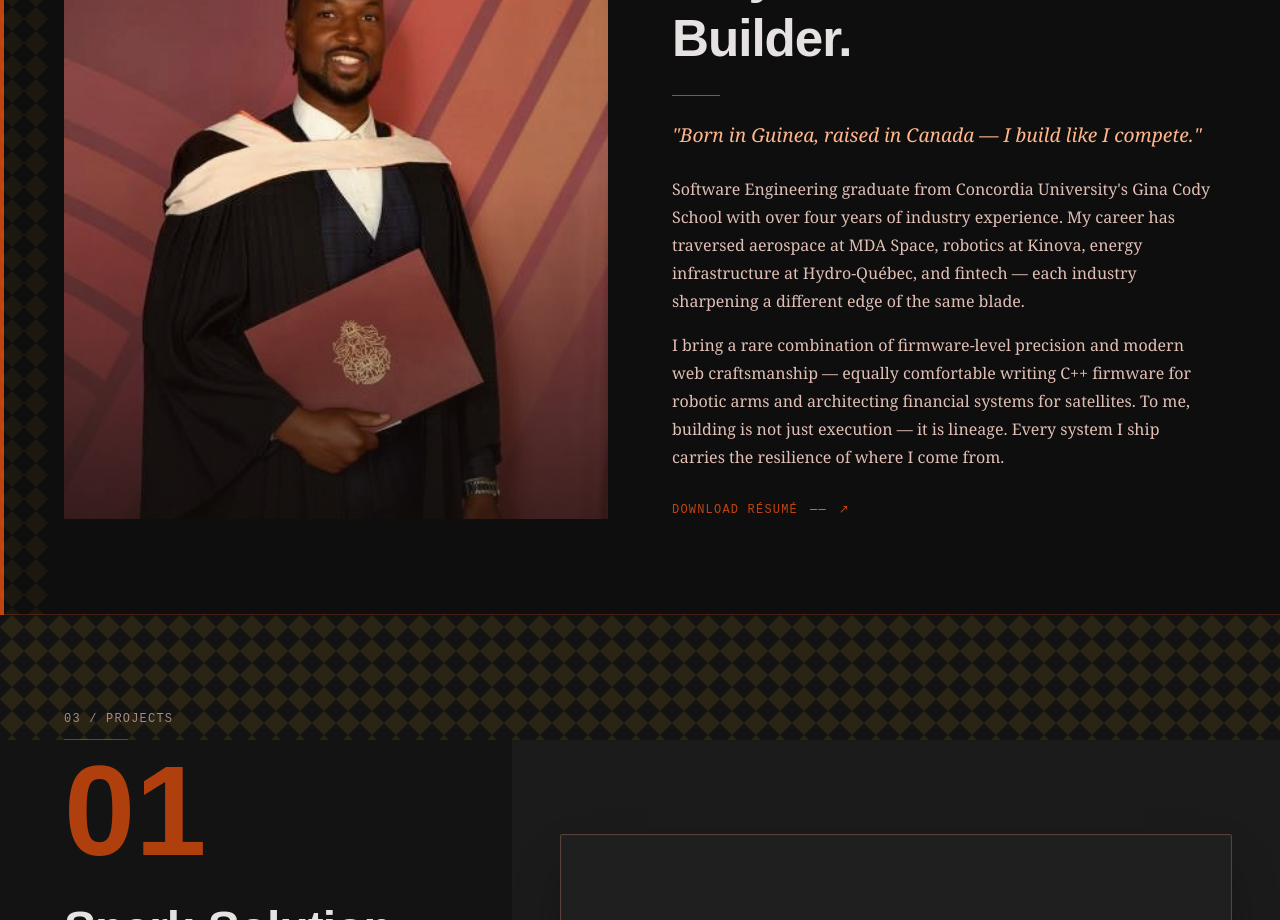
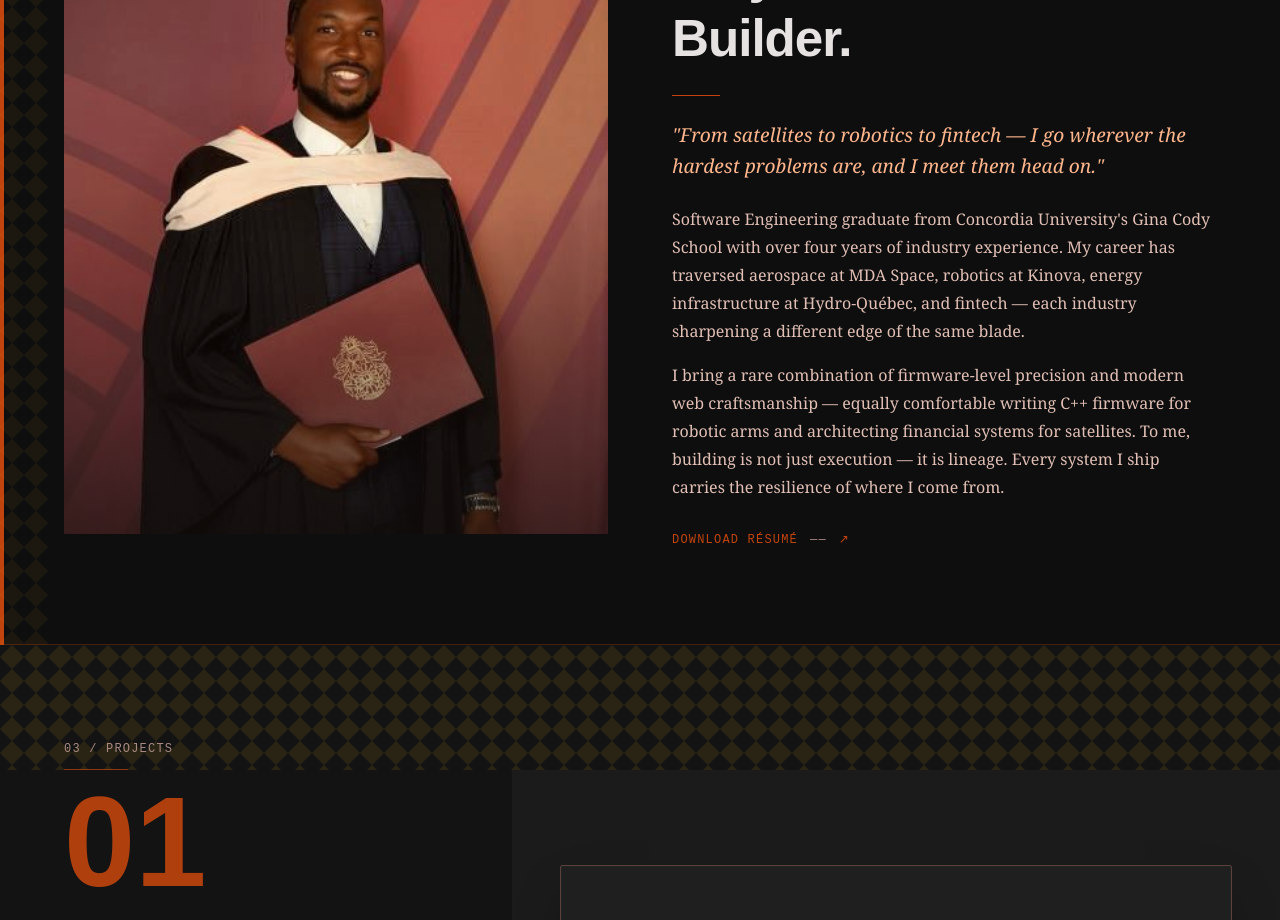
Before and after one commit to TNT05/Thierno-Portfolio, a React (Vite) app: page / in a window 1280 px wide. Shown: the part 1120-2040 px from the top of the page. Built offline with nearby package versions, Linux system fonts and the light colour scheme.

Commit message:
improved pull-quote

```diff
--- a/src/components/About.jsx
+++ b/src/components/About.jsx
@@ -28,7 +28,11 @@ export default function About() {
 							{/* Portrait placeholder with warm overlay */}
 
 							<div className="w-full h-full relative">
-								<img src={graduationImg} alt="Profile" className="w-full h-full object-cover object-top" />
+								<img
+									src={graduationImg}
+									alt="Profile"
+									className="w-full h-full object-cover object-top"
+								/>
 								<div className="absolute inset-0 bg-gradient-to-b from-transparent via-transparent to-surface-container-lowest opacity-60 z-10" />
 								<div
 									className="absolute inset-0 opacity-20 z-20"
@@ -73,7 +77,7 @@ export default function About() {
 								lineHeight: 1.6,
 							}}
 						>
-							"Born in Guinea, raised in Canada — I build like I compete."
+							"From satellites to robotics to fintech — I go wherever the hardest problems are, and I meet them head on."
 						</blockquote>
 
 						{/* Body */}
```
